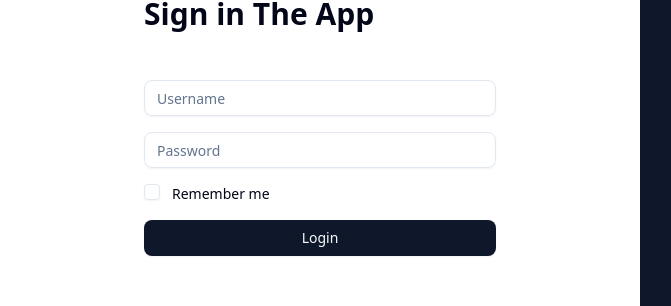
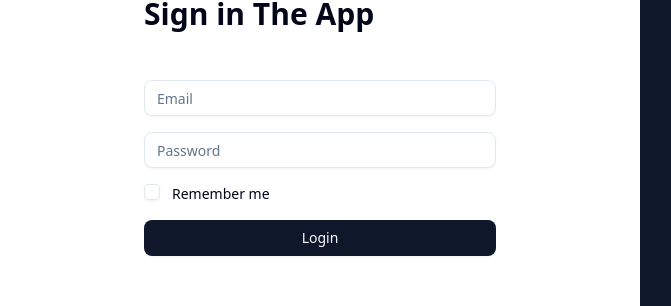
Before and after one commit to Md-Ala-Uddin/itransition-task4, a Next.js app: page /login in a window 1280 px wide. Shown: the part 255-561 px from the top of the page, without its empty margins (0-671 px from the left). Built offline with nearby package versions, Linux system fonts and the light colour scheme.

Commit message:
feat: add login logic
- small issue with error

```diff
--- a/app/ui/forms/login-form.tsx
+++ b/app/ui/forms/login-form.tsx
@@ -1,11 +1,51 @@
+"use client";
+
 import { Button } from "@/components/ui/button";
 import { Checkbox } from "@/components/ui/checkbox";
-import { Input } from "@/components/ui/input";
+import InputField from "@/app/ui/forms/input-field";
+import { useActionState, startTransition, useEffect } from "react";
+import { useDebouncedCallback } from "use-debounce";
+import { useRouter } from "next/navigation";
+import { toast } from "sonner";
+import { Loader2Icon } from "lucide-react";
+import { login } from "@/lib/actions";
+
 export default function LoginForm() {
+    const router = useRouter();
+    const [state, formAction, isPending] = useActionState(login, undefined);
+
+    const debouncedFormAction = useDebouncedCallback(
+        (formData) => startTransition(() => formAction(formData)),
+        300
+    );
+
+    useEffect(() => {
+        if (state?.success) {
+            toast.success(`${state?.message} Redirecting to users page...`);
+            router.replace("/users");
+            return;
+        } else if (state?.message) {
+            toast.error(state?.message);
+        }
+    }, [state?.message, state?.success, router]);
+
     return (
-        <form className="w-full flex flex-col gap-4">
-            <Input type="text" name="username" placeholder="Username" />
-            <Input type="password" name="password" placeholder="Password" />
+        <form
+            action={debouncedFormAction}
+            className="w-full flex flex-col gap-4"
+        >
+            <InputField
+                type="text"
+                name="email"
+                placeholder="Email"
+                error={state?.errors?.email}
+            />
+            <InputField
+                type="password"
+                name="password"
+                placeholder="Password"
+                error={state?.errors?.password}
+            />
             <div className="w-full flex justify-start gap-3">
                 <Checkbox id="rememberme" name="rememberme" />
                 <label htmlFor="rememberme" className=" text-sm">
@@ -13,7 +53,10 @@ export default function LoginForm() {
                     Remember me
                 </label>
             </div>
-            <Button type="submit">Login</Button>
+            <Button type="submit">
+                {isPending && <Loader2Icon className="animate-spin" />}
+                Login
+            </Button>
         </form>
     );
 }
--- a/auth.config.ts
+++ b/auth.config.ts
@@ -8,12 +8,12 @@ export const authConfig = {
     callbacks: {
         authorized({ auth, request }: { auth: any; request: { nextUrl: URL } }) {
             const isLoggedIn = !!auth?.user;
-            const isOnDashboard = request.nextUrl.pathname.startsWith("/dashboard");
+            const isOnDashboard = request.nextUrl.pathname.startsWith("/users");
             if (isOnDashboard) {
                 if (isLoggedIn) return true;
                 return false;
             } else if (isLoggedIn) {
-                return Response.redirect(new URL("/dashboard", request.nextUrl));
+                return Response.redirect(new URL("/users", request.nextUrl));
             }
 
             return true;
--- a/lib/actions.ts
+++ b/lib/actions.ts
@@ -6,24 +6,52 @@ import { z } from "zod";
 import bcrypt from "bcrypt";
 import prisma from "@/lib/prisma";
 
-export async function Authenticate(
-    prevState: string | undefined,
+const LoginFormSchema = z.object({
+    email: z.string().email("Invalid email address"),
+    password: z.string().min(1, "Password must be at least 1 character"),
+});
+
+export async function login(
+    prevState: FormState | undefined,
     formData: FormData
 ) {
+    const data = Object.fromEntries(formData.entries());
+    const validatedFields = LoginFormSchema.safeParse(data);
+    if (!validatedFields.success) {
+        const fieldErrors = validatedFields.error.flatten().fieldErrors;
+        return {
+            message: "validattion Failed",
+            success: false,
+            errors: fieldErrors,
+        };
+    }
+
     try {
         await signIn("credentials", formData);
     } catch (error) {
         if (error instanceof AuthError) {
+
             switch (error.type) {
                 case "CredentialsSignin":
-                    return "Invalid credentials";
+                    return {
+                        message: "Invalid Credentials",
+                        success: false,
+                    };
                 default:
-                    return "Something went wrong";
+                    return {
+                        message: "Something went wrong",
+                        success: false,
+                    };
             }
         }
 
         throw error;
     }
+
+    return {
+        message: "Login successful",
+        success: true,
+    };
 }
 
 const RegisterUserSchema = z
```
